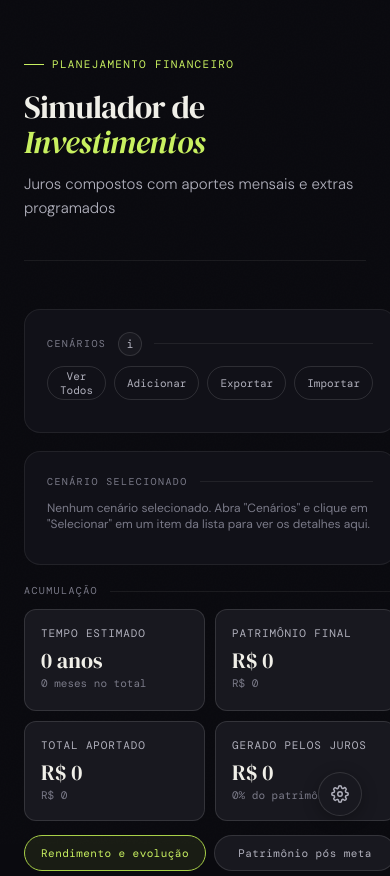
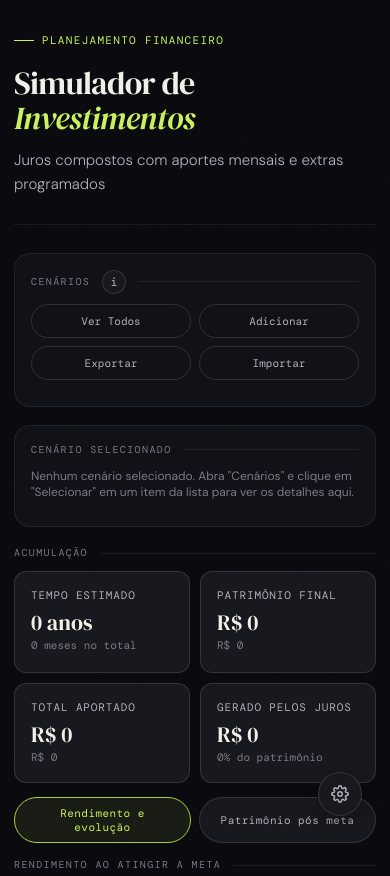
Before and after one commit to victorananias/simulador-investimentos, a plain HTML site: page index.html in a window 390 px wide. Shown: the top 876 px of the page. Drawn offline with nearby package versions, Linux system fonts and the light colour scheme; a web font is replaced by a local one.

Commit message:
responsividade adicionada

```diff
--- a/styles.css
+++ b/styles.css
@@ -388,6 +388,10 @@ h1 em {
   font-family: 'DM Mono', monospace;
   font-size: 13px;
   color: var(--text);
+  overflow: hidden;
+  text-overflow: ellipsis;
+  white-space: nowrap;
+  min-width: 0;
 }
 
 .selected-scenario-header-actions {
@@ -395,6 +399,7 @@ h1 em {
   align-items: center;
   gap: 8px;
   margin-left: auto;
+  flex-shrink: 0;
 }
 
 .selected-scenario-params {
@@ -441,6 +446,8 @@ h1 em {
 
 .scenario-empty-actions {
   display: flex;
+  flex-wrap: wrap;
+  justify-content: center;
   gap: 8px;
 }
 
@@ -468,7 +475,7 @@ h1 em {
   color: #fecaca;
 }
 
-@media (max-width: 400px) {
+@media (max-width: 680px) {
   .extra-grid {
     grid-template-columns: 1fr;
   }
@@ -534,8 +541,13 @@ input[type=range]::-moz-range-thumb {
   border-radius: 999px;
   background: var(--bg3);
   color: var(--text2);
-  height: 36px;
-  padding: 0 14px;
+  min-height: 36px;
+  padding: 8px 14px;
+  display: flex;
+  align-items: center;
+  justify-content: center;
+  text-align: center;
+  line-height: 1.3;
   font-family: 'DM Mono', monospace;
   font-size: 11px;
   letter-spacing: 0.04em;
@@ -1039,17 +1051,30 @@ tr.selected-row { background: var(--accent-dim); }
 }
 
 @media (max-width: 540px) {
+  .wrap {
+    padding: 0 14px 60px;
+  }
+
+  header {
+    padding: 32px 0 28px;
+    margin-bottom: 28px;
+  }
+
+  .panel {
+    padding: 16px;
+  }
+
   .scenario-form {
     grid-template-columns: 1fr;
     align-items: stretch;
   }
 
   .scenario-transfer-actions {
-    justify-content: stretch;
+    flex-wrap: wrap;
   }
 
   .scenario-transfer-btn {
-    flex: 1;
+    flex: 1 1 calc(50% - 4px);
   }
 
   .scenario-save-btn {
@@ -1059,6 +1084,11 @@ tr.selected-row { background: var(--accent-dim); }
   .cards-2, .cards-3 { grid-template-columns: 1fr 1fr; }
   .cards-3 .card:last-child { grid-column: span 2; }
   .withdrawal-cards .card:last-child { grid-column: auto; }
+
+  .chart-tooltip {
+    min-width: 150px;
+    max-width: min(220px, calc(100vw - 64px));
+  }
 
   .info-modal {
     padding: 12px;
```
